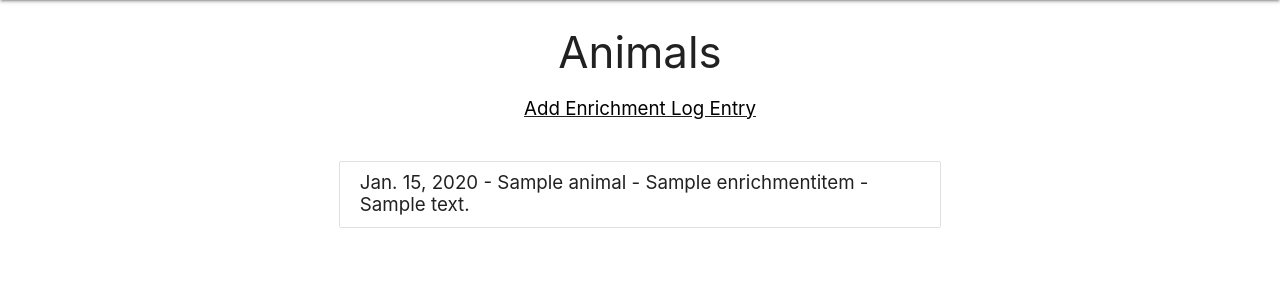
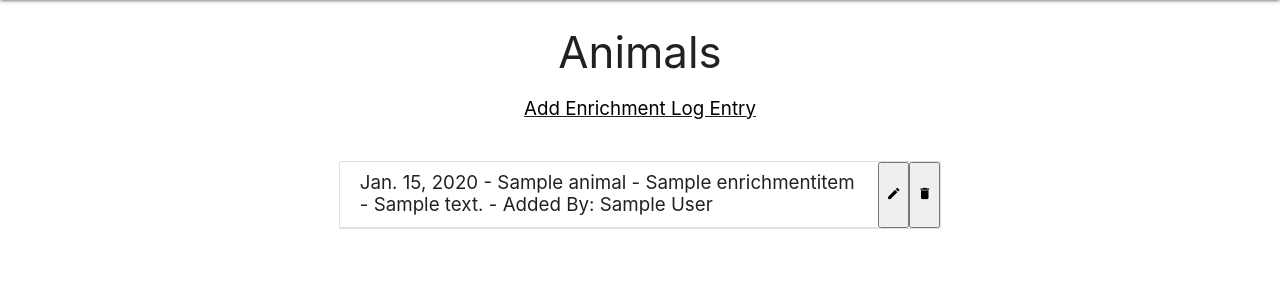
Before and after one commit to alyssa-nycum-imprivata/ActNatural, a Django app: page /enrichment_log_entry/ in a window 1280 px wide. Shown: the part 64-364 px from the top of the page. Run offline with Django 3.2, Linux system fonts and the light colour scheme; a user stored in the database is signed in; tables that the repository leaves empty hold one stand-in row (values such as "Sample post").

Commit message:
only log entries for the user's team appears, user can only see edit and delete button on the log entries they added, log entries are ordered by most recent to least recent

```diff
--- a/actnaturalapp/models/enrichment_log_entry.py
+++ b/actnaturalapp/models/enrichment_log_entry.py
@@ -16,12 +16,11 @@ class EnrichmentLogEntry(models.Model):
     note = models.CharField(max_length=500, null=True)
 
     class Meta:
-        ordering = (F('date').desc(),)
         verbose_name = ("EnrichmentLogEntry")
         verbose_name_plural = ("EnrichmentLogEntries")
 
     def __str__(self):
-        return self.note
+        return f'{self.date} {self.animal.name} {self.enrichment_item.name}'
 
     def get_absolute_url(self):
         return reverse("EnrichmentLogEntry_detail", kwargs={"pk": self.pk})
--- a/actnaturalapp/static/styles/base.css
+++ b/actnaturalapp/static/styles/base.css
@@ -43,6 +43,12 @@ nav {
 .log-collection {
     width: 50% !important;
     margin-bottom: 5px !important;
+    display: flex;
+    justify-content: space-between;
+}
+
+.entry-log-button-container {
+    display: flex;
 }
 
 .collection-header {
--- a/actnaturalapp/templates/enrichment_log_entries/enrichment_log_entry_list.html
+++ b/actnaturalapp/templates/enrichment_log_entries/enrichment_log_entry_list.html
@@ -11,7 +11,23 @@
     <div class="collection-container">
         {% for enrichment_log_entry in enrichment_log_entries %}
             <ul class="collection log-collection">
-                <li class="collection-item">{{ enrichment_log_entry.date }} - {{ enrichment_log_entry.animal.name }} - {{ enrichment_log_entry.enrichment_item.name }} {% if enrichment_log_entry.note %}- {{ enrichment_log_entry.note }} {% endif %}</li>
+                <li class="collection-item">
+                {{ enrichment_log_entry.date }} - {{ enrichment_log_entry.animal.name }} - {{ enrichment_log_entry.enrichment_item.name }}
+                {% if enrichment_log_entry.note %}
+                    - {{ enrichment_log_entry.note }}
+                {% endif %}
+                {% for user in users %}
+                    {% if user.employee.id == enrichment_log_entry.employee_id %}
+                        - Added By: {{ user.first_name }} {{ user.last_name }}
+                    {% endif %}
+                {% endfor %}
+                </li>
+                {% if enrichment_log_entry.employee_id == request.user.employee.id %}
+                    <li class="entry-log-button-container">
+                        <button><i class="tiny material-icons">edit</i></button>
+                        <button><i class="tiny material-icons">delete</i></button>
+                    </li>
+                {% endif %}
             </ul>
         {% endfor %}
     </div>
--- a/actnaturalapp/views/enrichment_log_entries/enrichment_log_entry_list.py
+++ b/actnaturalapp/views/enrichment_log_entries/enrichment_log_entry_list.py
@@ -1,6 +1,7 @@
 from django.shortcuts import render, redirect, reverse
 from django.contrib.auth.decorators import login_required
-from actnaturalapp.models import EnrichmentLogEntry
+from django.contrib.auth.models import User
+from actnaturalapp.models import EnrichmentLogEntry, Employee
 
 
 @login_required
@@ -8,11 +9,21 @@ def enrichment_log_entry_list(request):
 
     if request.method == 'GET':
 
-        enrichment_log_entries = EnrichmentLogEntry.objects.all()
+        employees = Employee.objects.filter(team_id=request.user.employee.team_id)
+        users = User.objects.all()
+
+        enrichment_log_entries = []
+        for employee in employees:
+            employee_entries = EnrichmentLogEntry.objects.filter(employee_id=employee.id)
+            for entry in employee_entries:
+                enrichment_log_entries.append(entry)
+
+        enrichment_log_entries = sorted(enrichment_log_entries, key=lambda enrichment_log_entry: enrichment_log_entry.date, reverse=True)
 
         template = 'enrichment_log_entries/enrichment_log_entry_list.html'
         context = {
-            'enrichment_log_entries': enrichment_log_entries
+            'enrichment_log_entries': enrichment_log_entries,
+            'users': users
         }
 
         return render(request, template, context)
```
Also changed, not shown: actnaturalapp/migrations/0020_auto_20200618_1824.py (added).
